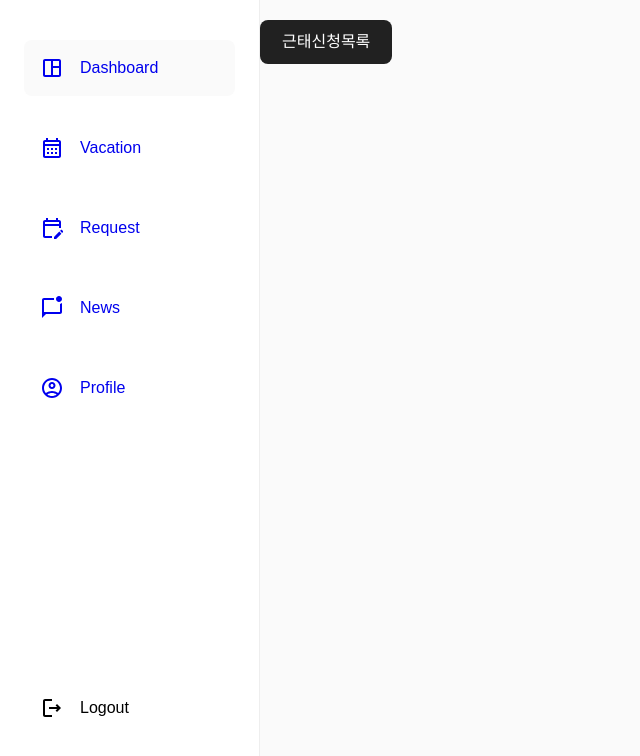
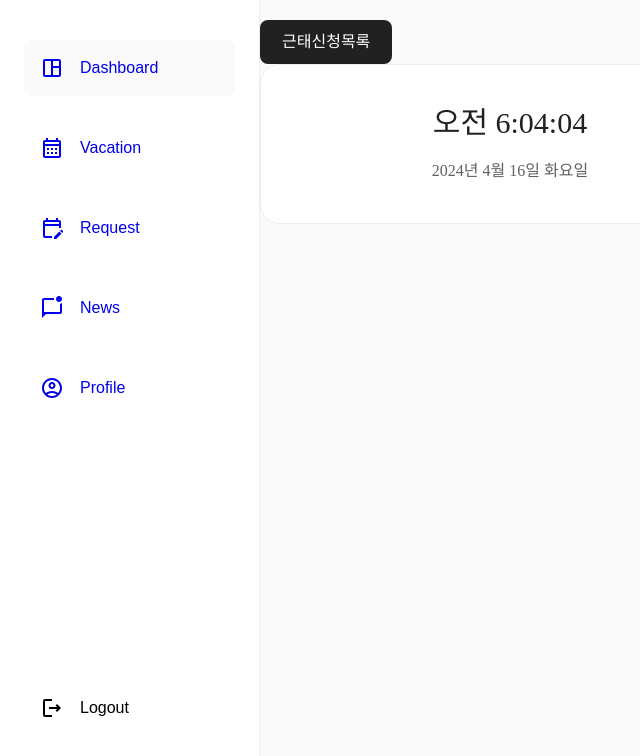
Before and after one commit to SSUDNG/toy1-group3, a React (Create React App) app: page / in a window 1280 px wide. Shown: the top 756 px of the page, without its empty margins (0-640 px from the left). Built offline with nearby package versions, Linux system fonts and the light colour scheme; no server answers; sample sign-in values are in the browser's storage; a web font is replaced by a local one.

Commit message:
add: clock component

```diff
--- /dev/null
+++ b/src/components/Clock.module.css
@@ -0,0 +1,8 @@
+.clock {
+  width: 500px;
+  padding: 40px;
+  border: 1px solid #EEEEEE;
+  border-radius: 20px;
+  background-color: #fff;
+  text-align: center;
+}
--- /dev/null
+++ b/src/components/Clock.tsx
@@ -0,0 +1,35 @@
+import React, { useEffect, useState } from "react";
+import Typography from "@mui/material/Typography";
+
+const Clock: React.FunctionComponent = () => {
+  const [time, setTime] = useState(new Date());
+
+  useEffect(() => {
+    const intervalId = setInterval(() => {
+      setTime(new Date());
+    }, 1000);
+
+    return () => {
+      clearInterval(intervalId);
+    };
+  }, []);
+
+  const options: Intl.DateTimeFormatOptions = {
+    year: "numeric",
+    month: "long",
+    day: "numeric",
+    weekday: "long",
+  };
+
+  const dateString = time.toLocaleDateString("ko-KR", options);
+  const timeString = time.toLocaleTimeString("ko-KR");
+
+  return (
+    <div>
+      <Typography variant="h1">{timeString}</Typography>
+      <Typography variant="body2">{dateString}</Typography>
+    </div>
+  );
+};
+
+export default Clock;
--- a/src/pages/MainPage/index.tsx
+++ b/src/pages/MainPage/index.tsx
@@ -1,6 +1,8 @@
 import React from "react";
 import { useNavigate } from "react-router-dom";
 import Button from "@mui/material/Button";
+import Clock from "components/Clock";
+import styles from "components/Clock.module.css";
 
 function MainPage() {
   const navigate = useNavigate();
@@ -9,6 +11,7 @@ function MainPage() {
   };
 
   return (
+    <div>
       <Button
         onClick={() => {
           goToTAAList();
@@ -16,6 +19,10 @@ function MainPage() {
       >
         근태신청목록
       </Button>
+      <div className={styles.clock}>
+        <Clock />
+      </div>
+    </div>
   );
 }
 
```
Lines whose indentation alone changed are shown as unchanged.
